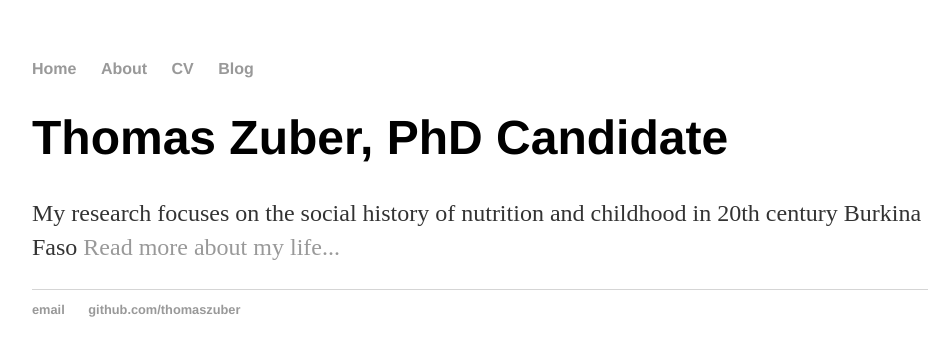
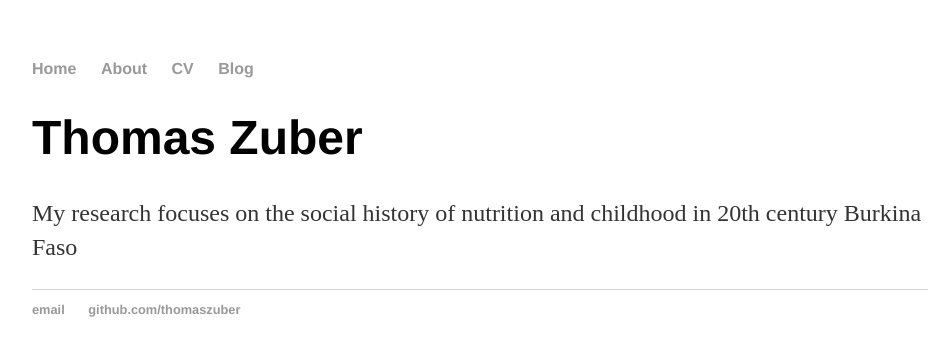
Before and after one commit to thomaszuber/thomaszuber.github.io, a Jekyll site: the page built from index.html, in a window 1280 px wide. Shown: the top 356 px of the page, without its empty margins (160-1111 px from the left). Built offline with Jekyll 4.4.1, drawn with Linux system fonts in a browser that asks for light colours.

Commit message:
Update index.html

```diff
--- a/index.html
+++ b/index.html
@@ -1,30 +1,8 @@
-<!DOCTYPE html>
-<html>
-	<head>
-		<title>Thomas Zuber, PhD Candidate</title>
-		<!-- link to main stylesheet -->
-		<link rel="stylesheet" type="text/css" href="/css/main.css">
-	</head>
-	<body>
-		<nav>
-    		<ul>
-        		<li><a href="/">Home</a></li>
-	        	<li><a href="/about">About</a></li>
-        		<li><a href="/cv">CV</a></li>
-        		<li><a href="/blog">Blog</a></li>
-    		</ul>
-		</nav>
-		<div class="container">
-    		<div class="blurb">
-        		<h1>Thomas Zuber, PhD Candidate</h1>
-				<p>My research focuses on the social history of nutrition and childhood in 20th century Burkina Faso <a href="/about">Read more about my life...</a></p>
-    		</div><!-- /.blurb -->
-		</div><!-- /.container -->
-		<footer>
-    		<ul>
-        		<li><a href="mailto:tzuber.history@gmail.com">email</a></li>
-        		<li><a href="https://github.com/thomaszuber">github.com/thomaszuber</a></li>
-			</ul>
-		</footer>
-	</body>
-</html>
+---
+layout: default
+title: Thomas Zuber, PhD Candidate
+---
+<div class="blurb">
+	<h1>Thomas Zuber</h1>
+	<p>My research focuses on the social history of nutrition and childhood in 20th century Burkina Faso </p>
+</div><!-- /.blurb -->
```
